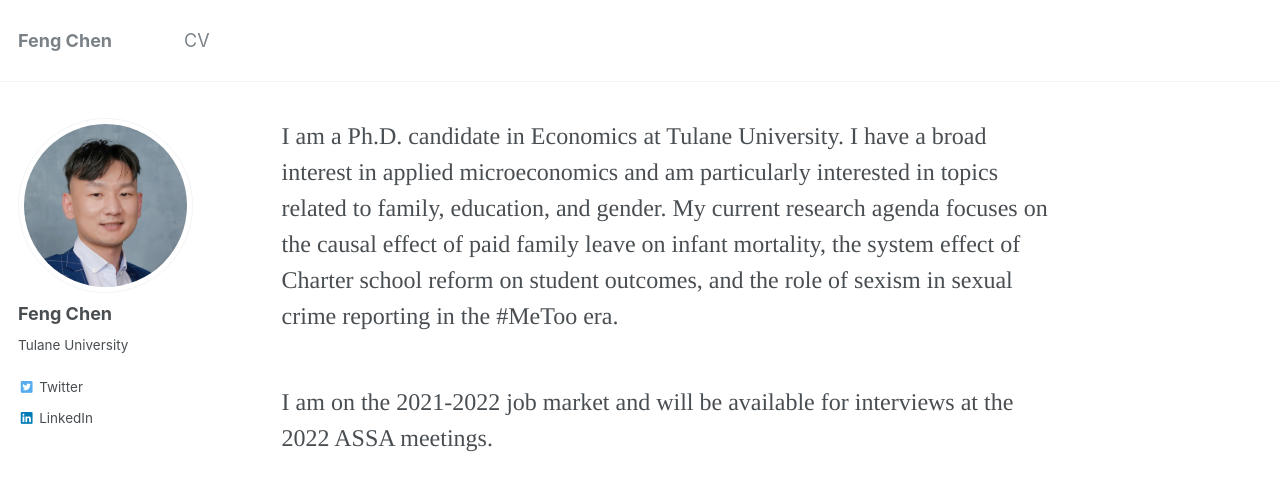
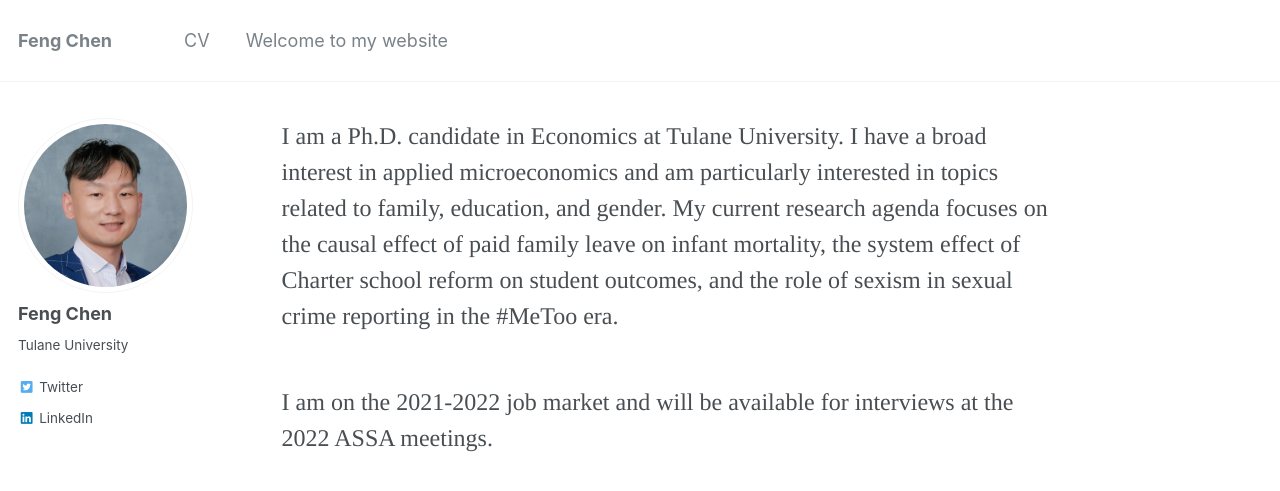
Before and after one commit to fengchen22/fengchen22.github.io, a Jekyll site: the page built from _pages/about.md, in a window 1280 px wide. Shown: the top 491 px of the page. Built offline with Jekyll 4.4.1, drawn with Linux system fonts in a browser that asks for light colours.

Commit message:
Update navigation.yml

```diff
--- a/_data/navigation.yml
+++ b/_data/navigation.yml
@@ -4,3 +4,6 @@ main:
 
   - title: "CV"
     url: /files/feng_cv.pdf
+
+  - title: "Welcome to my website"
+    url: /files/about
```
